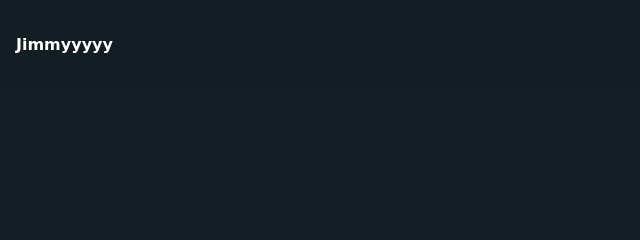
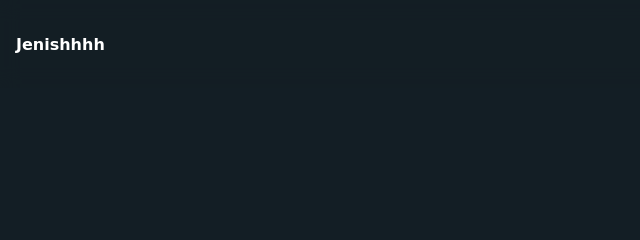
Before and after one commit to Gmiee/Portfolio-website, a plain HTML site: page index.html in a window 1280 px wide. Shown: the top 240 px of the page, 0-640 px from the left. Drawn offline with nearby package versions, Linux system fonts and the light colour scheme.

Commit message:
Update index.html

```diff
--- a/index.html
+++ b/index.html
@@ -24,7 +24,7 @@
 <body>
     <nav>
         <div class="nav_content">
-            <div class="logo"> <a href="#"> Jimm<span class="span">yyyyy</span></a></div>
+            <div class="logo"> <a href="/index.html"> Jenis<span class="span">hhhh</span></a></div>
 
 
             <ul class="Navmenu">
```
